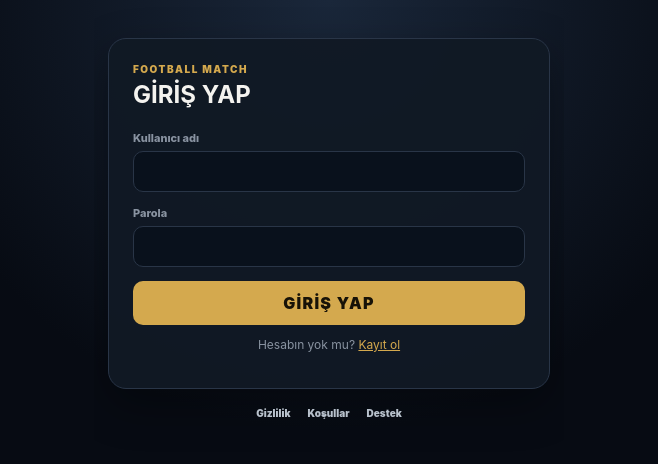
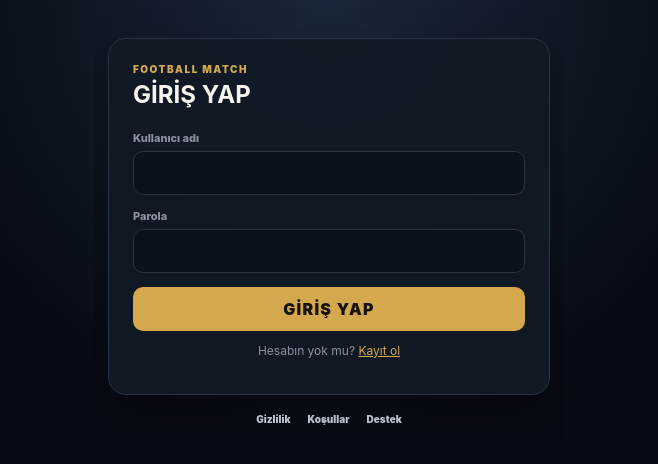
Before and after one commit to emirdurak5934/Hex_FootBall, a Flask app: page /login in a window 1280 px wide. Shown: the top 464 px of the page, without its empty margins (311-969 px from the left). Run offline with Flask 3, Linux system fonts and the light colour scheme; parts of the project's set-up code (start-up, migrations or seed data) failed here and were passed over.

Commit message:
Update EDYN Football project

```diff
--- a/mobile-shell/mobile-bridge.js
+++ b/mobile-shell/mobile-bridge.js
@@ -49,6 +49,7 @@
   }
 
   async function submitForm(form) {
+    if (document.activeElement instanceof HTMLElement) document.activeElement.blur();
     const method = String(form.method || "GET").toUpperCase();
     const currentPath = window.location.hash.replace(/^#/, "") || "/";
     const currentRemoteUrl = new URL(currentPath, API_ORIGIN);
--- a/static/fixed_viewport.css
+++ b/static/fixed_viewport.css
@@ -13,6 +13,13 @@ body {
 body {
     position: fixed;
     inset: 0;
+}
+
+/* iOS, 16px altındaki form alanlarına odaklanırken sayfayı otomatik büyütür. */
+input:not([type="hidden"]):not([type="radio"]):not([type="checkbox"]),
+textarea,
+select {
+    font-size: 16px;
 }
 
 /* Main menu */
```
Also changed, not shown: tests/test_mobile_bundle.py (+6 -0 lines).
